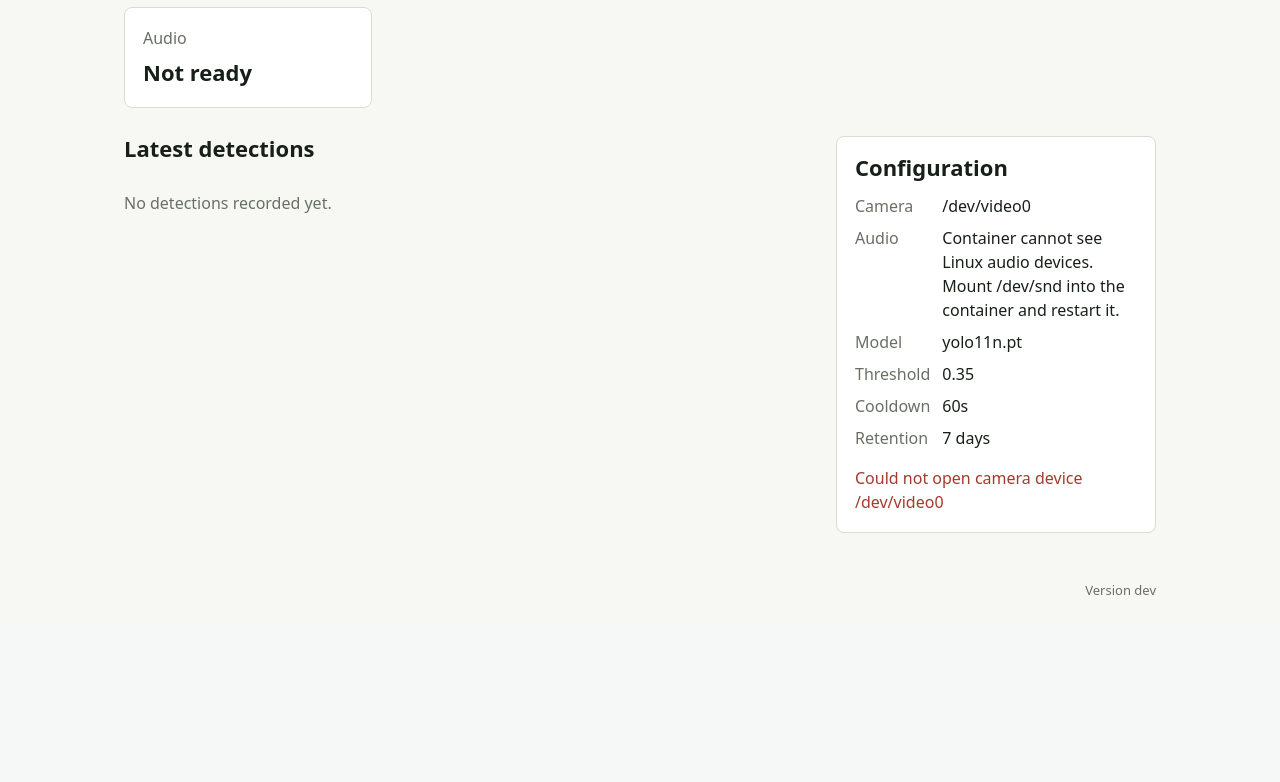
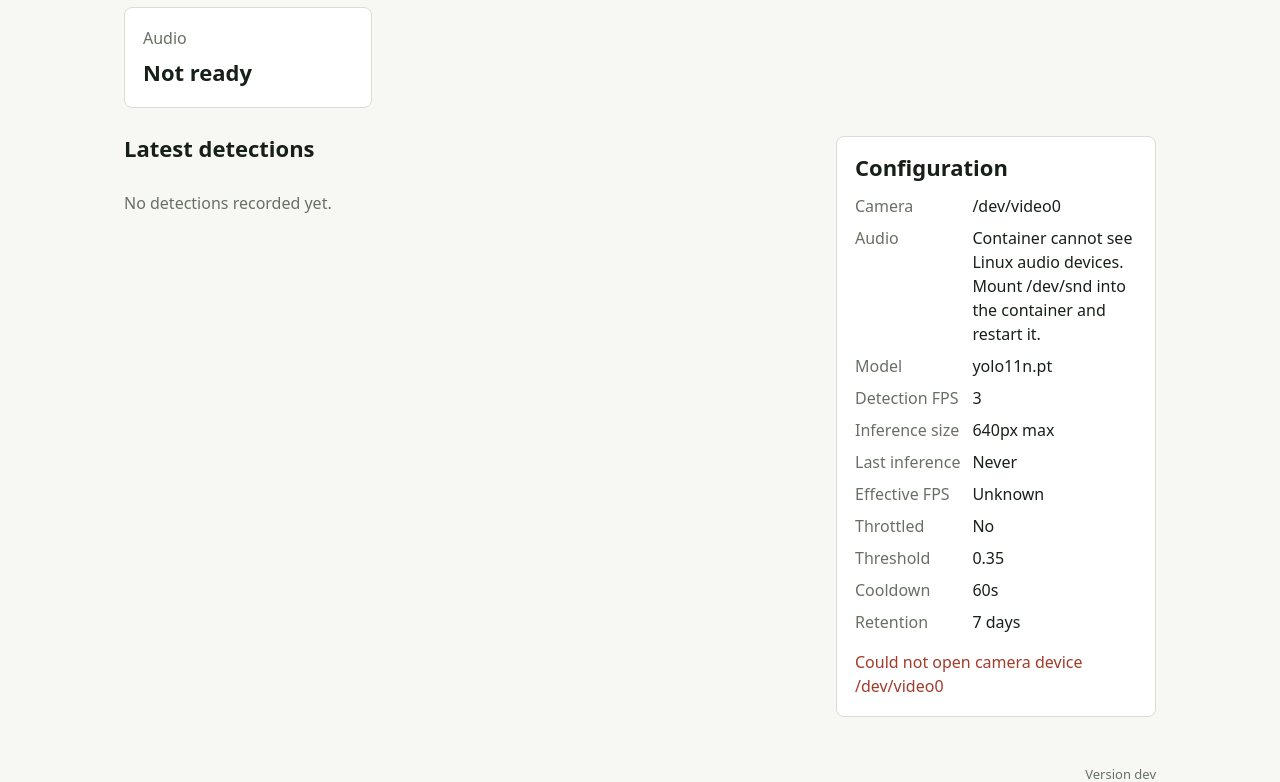
Before and after one commit to thibaultmarrannes/pigeonater, a FastAPI app: page / in a window 1280 px wide. Shown: the part 292-1074 px from the top of the page. Before the commit the page ends 887 px from the top, so only its background shows below. Run offline with FastAPI, Linux system fonts and the light colour scheme; data comes from the database, SQL or seed files in the repository; data that the repository does not hold is empty.

Commit message:
Tune detector performance settings

```diff
--- a/app/detector.py
+++ b/app/detector.py
@@ -10,7 +10,7 @@ import numpy as np
 
 from app.config import AppConfig
 from app.audio import get_audio_diagnostics, play_test_beep
-from app.schemas import DetectionBox
+from app.schemas import DetectionBox, DetectorPerformanceStats
 from app.storage import Storage
 from app.webhook import send_detection_webhook
 
@@ -77,6 +77,12 @@ class DetectorWorker:
         self._sound_task: asyncio.Task[None] | None = None
         self._stop_event = asyncio.Event()
         self._last_event_at: datetime | None = None
+        self._last_detection_check_at: float | None = None
+        self._last_inference_started_at: float | None = None
+        self._last_inference_duration_ms: float | None = None
+        self._effective_detection_fps: float | None = None
+        self._inference_size: str | None = None
+        self._detection_throttled = False
         self._sound_queue: asyncio.Queue[str | None] = asyncio.Queue(maxsize=1)
         self._video_tasks: set[asyncio.Task[None]] = set()
 
@@ -150,7 +156,14 @@ class DetectorWorker:
                 self.camera_connected = True
                 self.last_frame_at = datetime.now(UTC)
                 await self.update_preview_frame(frame)
-                await self.process_frame(frame, settings.confidence_threshold, settings.cooldown_seconds)
+                loop_time = asyncio.get_running_loop().time()
+                if self.should_run_detection(loop_time, settings.detection_fps, settings.cooldown_seconds):
+                    await self.process_frame(
+                        frame,
+                        settings.confidence_threshold,
+                        settings.cooldown_seconds,
+                        settings.inference_max_width,
+                    )
                 self.storage.cleanup_old_events(settings.retention_days)
                 await asyncio.sleep(self.config.detector_poll_seconds)
         except Exception as exc:
@@ -181,6 +194,14 @@ class DetectorWorker:
         async with self._preview_lock:
             return None if self._latest_frame is None else self._latest_frame.copy()
 
+    def performance_stats(self) -> DetectorPerformanceStats:
+        return DetectorPerformanceStats(
+            last_inference_duration_ms=self._last_inference_duration_ms,
+            effective_detection_fps=self._effective_detection_fps,
+            inference_size=self._inference_size,
+            detection_throttled=self._detection_throttled,
+        )
+
     def encode_preview_frame(self, frame: np.ndarray) -> bytes:
         preview = self._resize_preview_frame(frame)
         encoded, image = cv2.imencode(
@@ -205,20 +226,36 @@ class DetectorWorker:
         frame: np.ndarray,
         confidence_threshold: float,
         cooldown_seconds: int,
+        inference_max_width: int | None = None,
     ) -> bool:
+        if self.is_in_cooldown(cooldown_seconds):
+            self._detection_throttled = True
+            return False
+
         await self._ensure_model()
         assert self.model is not None
+        inference_frame, scale = self.prepare_inference_frame(frame, inference_max_width or frame.shape[1])
+        self._inference_size = f"{inference_frame.shape[1]}x{inference_frame.shape[0]}"
+        loop = asyncio.get_running_loop()
+        started_at = loop.time()
+        if self._last_inference_started_at is not None:
+            elapsed = started_at - self._last_inference_started_at
+            if elapsed > 0:
+                self._effective_detection_fps = 1.0 / elapsed
+        self._last_inference_started_at = started_at
         candidates = await self._call_blocking(
             "Run model detection",
-            lambda: self.model.detect(frame, confidence_threshold),
+            lambda: self.model.detect(inference_frame, confidence_threshold),
             self.config.model_detect_timeout_seconds,
         )
+        self._last_inference_duration_ms = (loop.time() - started_at) * 1000.0
+        self._detection_throttled = False
         if not candidates:
             return False
+        if scale != 1.0:
+            candidates = [self.scale_candidate_detection(candidate, scale) for candidate in candidates]
         best = max(candidates, key=lambda item: item.confidence)
         now = datetime.now(UTC)
-        if self._last_event_at and (now - self._last_event_at).total_seconds() < cooldown_seconds:
-            return False
 
         snapshot_path = await asyncio.to_thread(self.write_snapshot, frame, best.box)
         event = self.storage.create_event(
@@ -243,6 +280,53 @@ class DetectorWorker:
                     (int(sent), error, event.id),
                 )
         return True
+
+    def should_run_detection(self, now_monotonic: float, detection_fps: float, cooldown_seconds: int) -> bool:
+        min_interval = 1.0 / max(float(detection_fps), 0.1)
+        if self.is_in_cooldown(cooldown_seconds):
+            self._detection_throttled = True
+            return False
+        if self._last_detection_check_at is not None:
+            elapsed = now_monotonic - self._last_detection_check_at
+            if elapsed < min_interval:
+                self._detection_throttled = True
+                return False
+        self._last_detection_check_at = now_monotonic
+        self._detection_throttled = False
+        return True
+
+    def is_in_cooldown(self, cooldown_seconds: int) -> bool:
+        if self._last_event_at is None:
+            return False
+        return (datetime.now(UTC) - self._last_event_at).total_seconds() < cooldown_seconds
+
+    def prepare_inference_frame(self, frame: np.ndarray, max_width: int) -> tuple[np.ndarray, float]:
+        height, width = frame.shape[:2]
+        if width <= max_width:
+            return frame, 1.0
+        scale = max_width / float(width)
+        resized = cv2.resize(
+            frame,
+            (int(max_width), max(int(height * scale), 1)),
+            interpolation=cv2.INTER_AREA,
+        )
+        return resized, scale
+
+    def scale_candidate_detection(self, detection: CandidateDetection, scale: float) -> CandidateDetection:
+        if scale == 1.0:
+            return detection
+        factor = 1.0 / scale
+        box = detection.box
+        return CandidateDetection(
+            label=detection.label,
+            confidence=detection.confidence,
+            box=DetectionBox(
+                x1=box.x1 * factor,
+                y1=box.y1 * factor,
+                x2=box.x2 * factor,
+                y2=box.y2 * factor,
+            ),
+        )
 
     def enqueue_event_video(self, event_id: int) -> None:
         task = asyncio.create_task(self.record_event_video(event_id))
--- a/app/main.py
+++ b/app/main.py
@@ -95,6 +95,7 @@ def _build_status_response() -> StatusResponse:
         last_event_at=storage.latest_event_at(),
         model_name=config.model_name,
         settings=settings,
+        performance=detector.performance_stats(),
     )
 
 
--- a/app/schemas.py
+++ b/app/schemas.py
@@ -40,6 +40,8 @@ class DetectorSettings(BaseModel):
     hardware_servo_from_angle: int = Field(default=30, ge=0, le=180)
     hardware_servo_to_angle: int = Field(default=150, ge=0, le=180)
     hardware_servo_step_delay_ms: int = Field(default=10, ge=1, le=1000)
+    detection_fps: float = Field(default=3.0, ge=0.5, le=10.0)
+    inference_max_width: int = Field(default=640, ge=320, le=1280)
     confidence_threshold: float = Field(default=0.35, ge=0.05, le=0.95)
     cooldown_seconds: int = Field(default=60, ge=1, le=3600)
     retention_days: int = Field(default=7, ge=1, le=365)
@@ -97,6 +99,13 @@ class HardwareCommandResult(BaseModel):
     error: str | None = None
 
 
+class DetectorPerformanceStats(BaseModel):
+    last_inference_duration_ms: float | None = None
+    effective_detection_fps: float | None = None
+    inference_size: str | None = None
+    detection_throttled: bool = False
+
+
 class StatusResponse(BaseModel):
     detector_enabled: bool
     worker_running: bool
@@ -111,3 +120,4 @@ class StatusResponse(BaseModel):
     last_event_at: datetime | None
     model_name: str
     settings: DetectorSettings
+    performance: DetectorPerformanceStats
--- a/app/static/app.js
+++ b/app/static/app.js
@@ -261,6 +261,7 @@ function settingsPage() {
         hardwareDevices: [],
         audioDiagnostics: null,
         hardwareStatus: null,
+        activeTab: "video",
         form: {
           enabled: false,
           camera_device: "/dev/video0",
@@ -271,6 +272,8 @@ function settingsPage() {
           hardware_servo_from_angle: 30,
           hardware_servo_to_angle: 150,
           hardware_servo_step_delay_ms: 10,
+          detection_fps: 3.0,
+          inference_max_width: 640,
           confidence_threshold: 0.35,
           cooldown_seconds: 60,
           retention_days: 7,
--- a/app/templates/dashboard.html
+++ b/app/templates/dashboard.html
@@ -62,6 +62,11 @@
         <dt>Camera</dt><dd v-text="status.camera_device"></dd>
         <dt>Audio</dt><dd v-text="status.audio_status"></dd>
         <dt>Model</dt><dd v-text="status.model_name"></dd>
+        <dt>Detection FPS</dt><dd v-text="status.settings.detection_fps"></dd>
+        <dt>Inference size</dt><dd v-text="status.performance.inference_size || `${status.settings.inference_max_width}px max`"></dd>
+        <dt>Last inference</dt><dd v-text="status.performance.last_inference_duration_ms === null ? 'Never' : `${Math.round(status.performance.last_inference_duration_ms)}ms`"></dd>
+        <dt>Effective FPS</dt><dd v-text="status.performance.effective_detection_fps === null ? 'Unknown' : status.performance.effective_detection_fps.toFixed(1)"></dd>
+        <dt>Throttled</dt><dd v-text="status.performance.detection_throttled ? 'Yes' : 'No'"></dd>
         <dt>Threshold</dt><dd v-text="status.settings.confidence_threshold"></dd>
         <dt>Cooldown</dt><dd v-text="`${status.settings.cooldown_seconds}s`"></dd>
         <dt>Retention</dt><dd v-text="`${status.settings.retention_days} days`"></dd>
```
Also changed, not shown: app/config.py (+15 -0 lines), app/static/styles.css (+74 -40 lines), app/templates/settings.html (+100 -56 lines), tests/test_api.py (+28 -0 lines), tests/test_detector.py (+76 -1 lines), tests/test_storage.py (+2 -0 lines).
